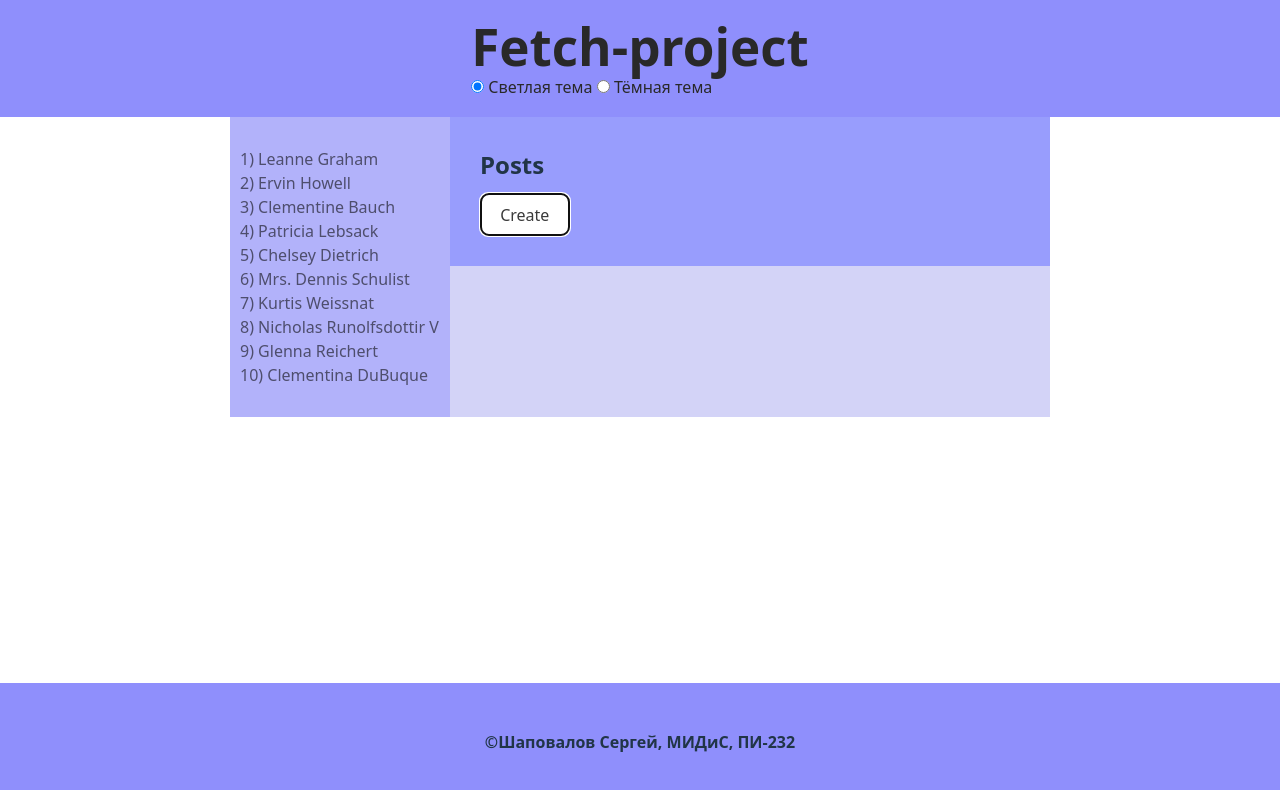
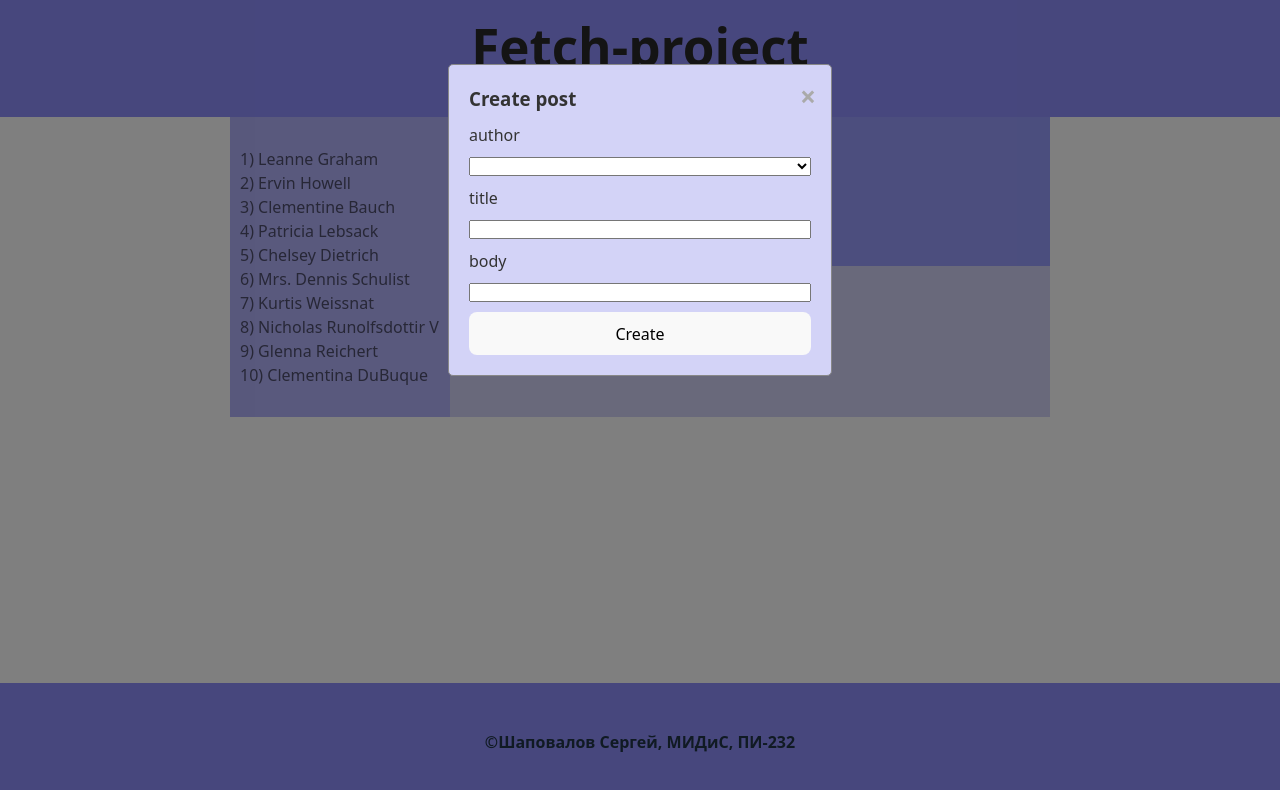
Before and after one commit to neverlaaazy/fetch_project_, a website built with Vite: page index.html in a window 1280 px wide. Both pictures are taken after a click on the button "Create". Built offline with nearby package versions, Linux system fonts and the light colour scheme; data requests are answered from the project's data file.

Commit message:
NotDoneCreatePosts

```diff
--- a/index.html
+++ b/index.html
@@ -14,9 +14,9 @@
         <h1>Fetch-project</h1>
         <div>
           <input type="radio" id="light-theme" name="theme">
-          <label for="light-theme">Светлая тема</label>
+          <label for="light-theme">Light</label>
           <input type="radio" id="dark-theme" name="theme">
-          <label for="dark-theme">Тёмная тема</label>
+          <label for="dark-theme">Dark</label>
         </div>
       </div>
     </header>
@@ -39,15 +39,23 @@
       <div class="footer_div">
         <p>&copy;Шаповалов Сергей, МИДиС, ПИ-232</p>
       </div>
-      <!-- <div class="modal">
-        <div class="modal__wrapper">
-          <div class="modal_comments">
-
-          </div>
-          <div class="modal__buttons">
-            <button class="modal__button">CLOSE</button>
-          </div>
-      </div> -->
     </footer>
+    <div class="modal modal-create-post">
+      <div class="modal-content modal-content-create-post">
+        <span class="close close-create-post">&times;</span>
+        <h3>Create post</h3>
+        <form id="form-create-post">
+          <p>author</p>
+          <select name="userId" id="author-select">
+            <option value=""></option>
+          </select>
+          <p>title</p>
+          <input type="text" name="title">
+          <p>body</p>
+          <input type="text" name="body">
+          <button type="submit" class="submit-post-btn">Create</button>
+        </form>
+      </div>
+    </div>
   </body>
 </html>
--- a/src/dark.css
+++ b/src/dark.css
@@ -65,3 +65,29 @@ header, footer{
 .Title_and_posts{
     background-color: #31324e;
 }
+
+.modal-content{
+  background-color: rgb(82, 82, 97);
+}
+.close{
+  color: #ffffff;
+}
+.comment h4 {
+  color: #d1d1d1;
+}
+
+.comment p {
+  color: #ffffff;
+}
+
+.com_post{
+    color: #a0a0a0;
+}
+
+.comment {
+  border-bottom: 1px solid rgb(36, 36, 129);
+}
+
+.modal-content-create-post{
+    color: #ffffff;
+}
--- a/src/index.css
+++ b/src/index.css
@@ -159,3 +159,14 @@ footer{
     color: #333;
     font-weight: bolder;
 }
+
+.modal-content-create-post{
+    color: #333;
+    width: 30%;
+}
+
+#form-create-post{
+    display: grid;
+    gap: 10px;
+    padding-top: 10px;
+}
--- a/src/main.js
+++ b/src/main.js
@@ -154,6 +154,47 @@ document.querySelector(".app_c").addEventListener('click',(e)=>{
 });
 
 //---------------------------------Post-----------------------------
+const modalCreate = document.querySelector(".modal-create-post");
+const createPostButton = document.querySelector(".create-post-button");
+
+function openModalCreate() {
+  modalCreate.style.display = 'block';
+}
+createPostButton.addEventListener('click', openModalCreate);
+
+function closeModalCreate() {
+  modalCreate.style.display = 'none';
+}
+modalCreate.querySelector('.close').addEventListener('click', closeModalCreate);
+
+let formCreate = document.getElementById("form-create-post");
+
+const usersResponse = await fetch('http://localhost:3000/users');
+let users = await usersResponse.json();
+
+function populateAuthorsSelect() {
+  const authorSelect = document.getElementById('author-select');
+
+  users.forEach(user => {
+    const option = document.createElement('option');
+    option.value = user.id;
+    option.textContent = user.name || `User ${user.id}`;
+    authorSelect.appendChild(option);
+  });
+}
+populateAuthorsSelect();
+
+formCreate.onsubmit = async (e) => {
+  e.preventDefault();
+  let response = await fetch(`http://localhost:3000/posts`,
+      {
+        method: 'POST',
+        body: new FormData(formCreate)
+      });
+  let result = await response.json();
+
+  alert(result.message);
+};
 
 
 //---------------------------------LocalStorage---------------------
```
Also changed, not shown: db.json.
